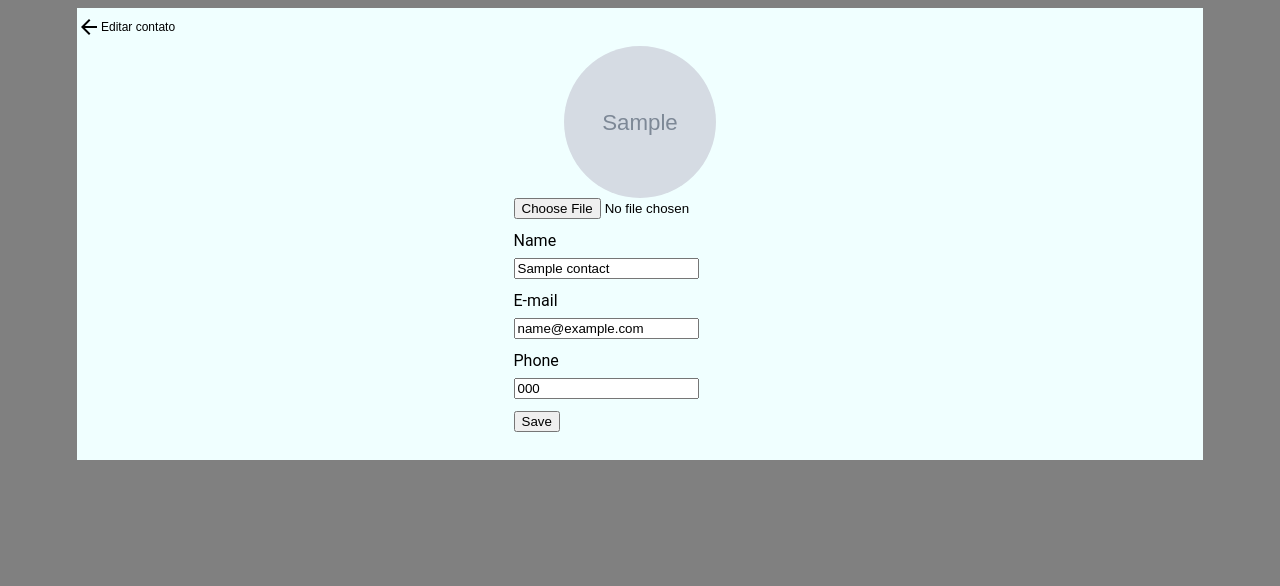
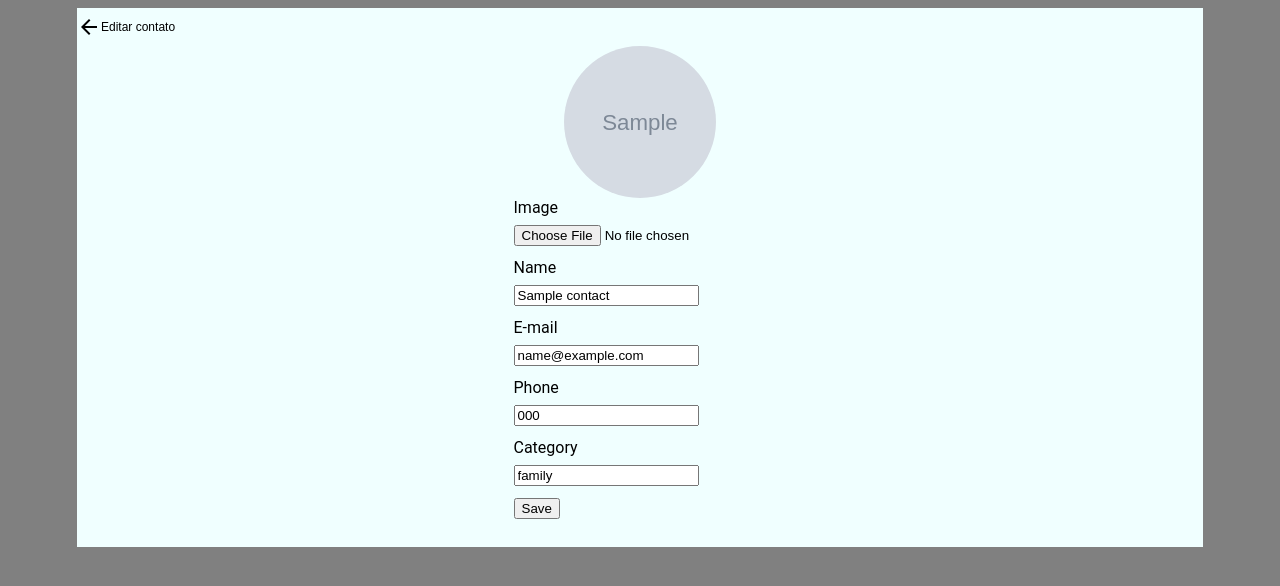
Before and after one commit to carolinarigaudfelix/Contact-List-Python-Django, a Django app: page /edit/1 in a window 1280 px wide. Shown: the top 586 px of the page. Run offline with Django 4.2, Linux system fonts and the light colour scheme; tables that the repository leaves empty hold one stand-in row (values such as "Sample post"); grey boxes marked "Sample" are stand-in pictures.

Commit message:
fixed-edit(image)

```diff
--- a/contacts/forms.py
+++ b/contacts/forms.py
@@ -13,4 +13,4 @@ CATEGORY_CHOICES = (
 class MyForm(forms.ModelForm):
     class Meta:
         model = Contact
-        fields = ('image', 'name', 'phone', 'email', 'category')
+        fields = ['name', 'email', 'phone', 'image', 'category']
--- a/contacts/models.py
+++ b/contacts/models.py
@@ -1,7 +1,7 @@
 # Create your models here.
 from django.db import models
-from phonenumber_field.modelfields import PhoneNumberField
-from django import forms
+
+
 
 
 CATEGORY_CHOICES = (
--- a/contacts/templates/edit_contact.html
+++ b/contacts/templates/edit_contact.html
@@ -18,10 +18,11 @@
         </header>
 
         <div class="card_image">
-            <img src="{{ contact.image.url }}" alt="Imagem"  height="42" width="42">
+            <img src="{{ contact.get_image_url  }}" alt="Imagem"  height="42" width="42">
         </div>
-        <form class="form_edit" action="{% url 'show_contact' contact.id %}" method="post" enctype="multipart/form-data">
+        <form class="form_edit" method="post" action="{% url 'show_contact' contact.id %}"  enctype="multipart/form-data">
             {% csrf_token %}
+            <label for="image">Image</label>
             <input type="file" id="image" name="image" value="{{ contact.image }}">
             <label for="name">Name</label>
             <input type="text" id="name" name="name" value="{{ contact.name }}">
@@ -29,7 +30,8 @@
             <input type="text" id="email" name="email" value="{{ contact.email }}">
             <label for="phone">Phone</label>
             <input type="text" id="phone" name="phone" value="{{ contact.phone }}">
-
+            <label for="category">Category</label>
+            <input type="text" id="category" name="category" value="{{ contact.category }}">
 
             <input type="submit" value="Save">
         </form>
--- a/contacts/templates/list_components.html
+++ b/contacts/templates/list_components.html
@@ -5,7 +5,7 @@
 <div class="card_contact">
       <div class="card_content">
         <div class="card_image">
-              <img src="{{ contact.image.url }}" alt="Imagem"  height="42" width="42">
+              <img src="{{ contact.get_image_url }}" alt="Imagem"  height="42" width="42">
         </div>
          <div class="card_text">
                <h4>{{ contact.name }}</h4>
--- a/contacts/templates/show_contact_new.html
+++ b/contacts/templates/show_contact_new.html
@@ -30,7 +30,7 @@
         <div class="card_contact">
             <div class="card_content">
                 <div class="card_image">
-                    <img src="{{ contact.image.url }}" alt="Imagem"  height="42" width="42">
+                    <img src="{{ contact.get_image_url }}" alt="Imagem" >
                 </div>
                 <div class="card_text">
                     <h4>{{ contact.name }}</h4>
--- a/contacts/views.py
+++ b/contacts/views.py
@@ -6,24 +6,24 @@ from django.http import HttpResponse
 
 def show_contact(request, id_contact):
     contact = get_object_or_404(Contact, id=id_contact)
+    print(contact)
     if request.method == 'POST':
-        name = request.POST.get('name')
-        if name: # Verifica se o campo name está preenchido
-            contact.name = request.POST.get('name')
-            contact.email = request.POST.get('email')
-            contact.phone = request.POST.get('phone')
-            contact.save()
-            return redirect('show_contact', id_contact=id_contact)
-        else:
+        #name = request.POST.get('name')
+        form = MyForm(request.POST, request.FILES,instance=contact)
+
+        # if name: # Verifica se o campo name está preenchido
+            # contact.image = request.POST.get('image')
+            # contact.name = request.POST.get('name')
+            # contact.email = request.POST.get('email')
+            # contact.phone = request.POST.get('phone')
+            # contact.save()
+        form.save()
+        return redirect('show_contact', id_contact=id_contact)
+        # else:
             # Caso contrário, retorna uma mensagem de erro ou renderiza um template com uma mensagem de erro
-            return HttpResponse("O campo nome é obrigatório")
-    else:
-        {
-            'name': contact.name,
-            'email': contact.email,
-            'phone': contact.phone,
-            'category': contact.category,
-        }
+        return HttpResponse("O campo nome é obrigatório")
+
+
     return render(request, 'show_contact_new.html', {'contact': contact, 'id_contact': id_contact})
 
 def contact_list(request):
@@ -39,6 +39,7 @@ def new_contact(request):
     if request.method == 'POST':
         form = MyForm(request.POST, request.FILES)
         if form.is_valid():
+
             form.save()
             return redirect('contact_list')
     else:
@@ -50,6 +51,7 @@ def new_contact(request):
 
 
 def edit_contact(request, id_contact):
+
     contact = get_object_or_404(Contact, id=id_contact)
 
     return render(request,
```
